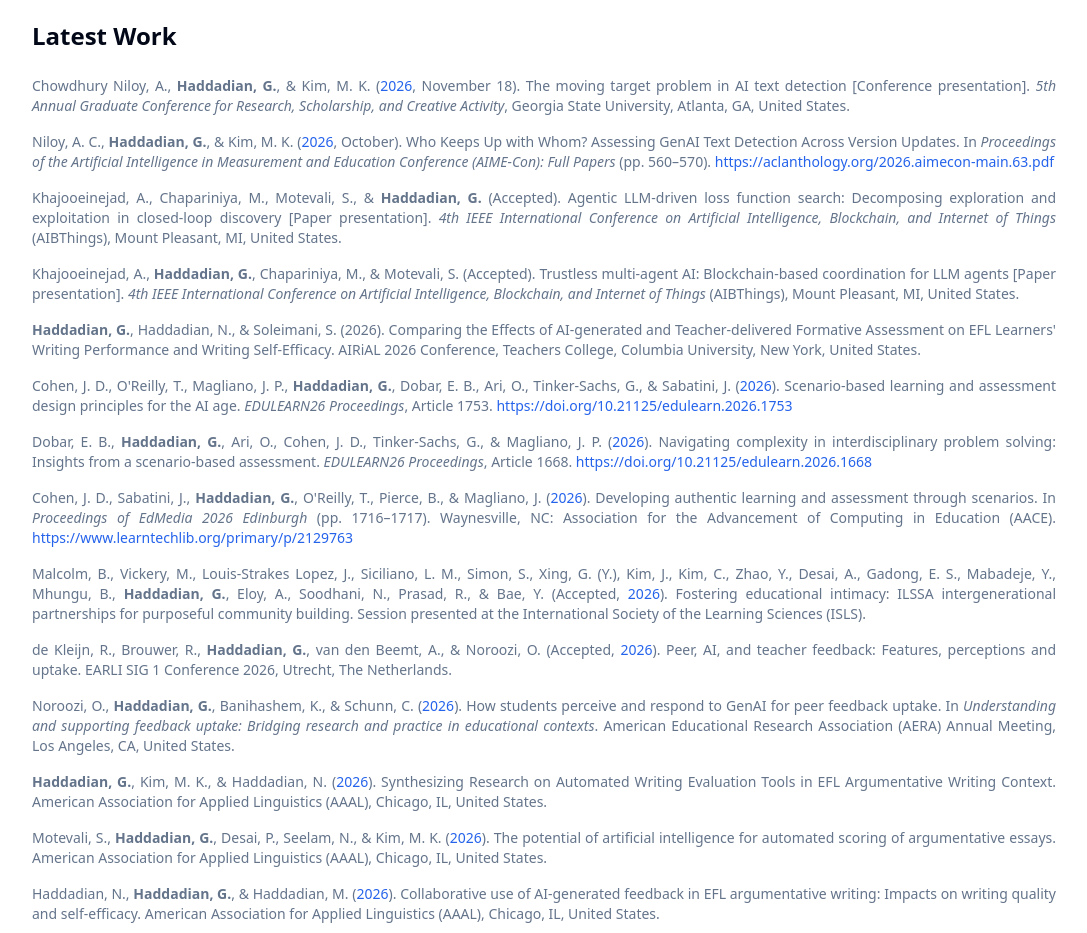
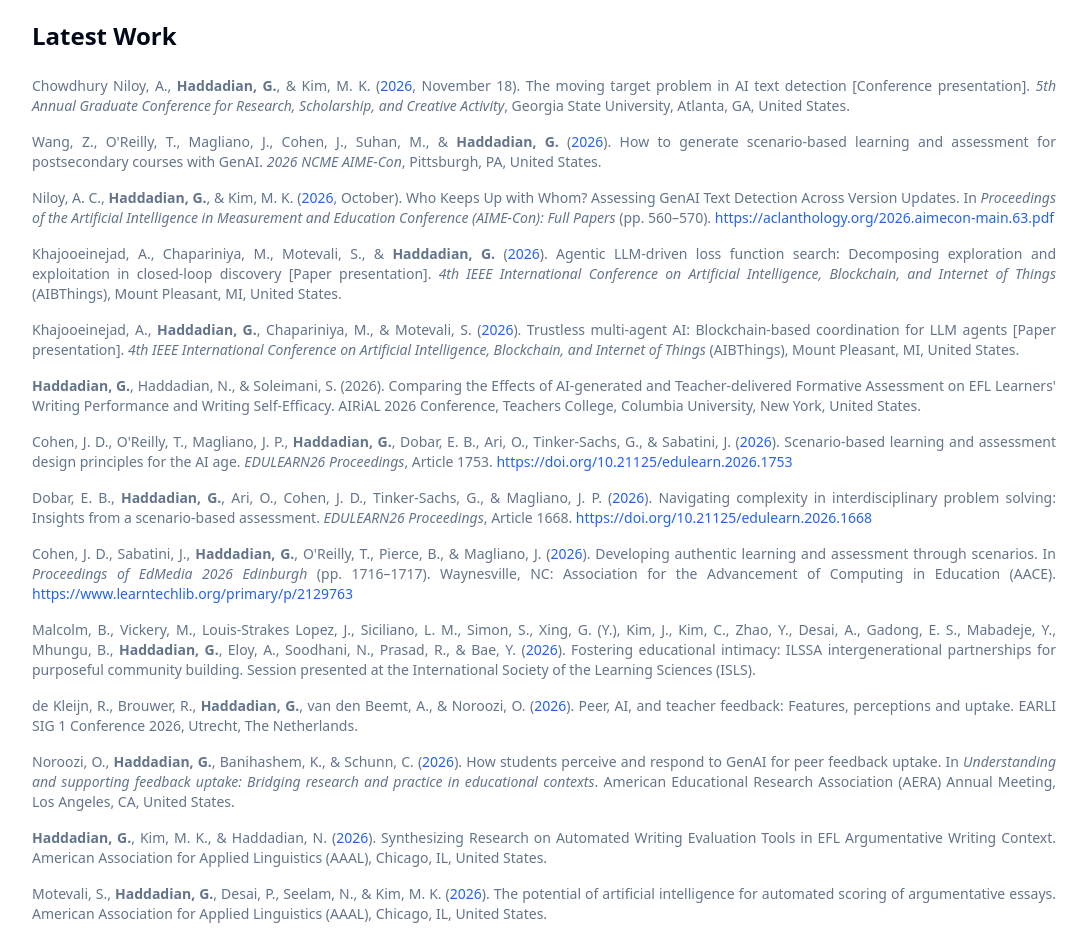
Before and after one commit to Golnoushhaddadian/golnoushhaddadian.github.io, a React (Vite) app: page / in a window 1280 px wide. Shown: the part 1420-2353 px from the top of the page, without its empty margins (96-1183 px from the left). Built offline with nearby package versions, Linux system fonts and the light colour scheme; no server answers.

Commit message:
Add NCME AIME-Con 2026 presentation; remove Accepted labels on Welcome page

```diff
--- a/src/pages/Welcome.tsx
+++ b/src/pages/Welcome.tsx
@@ -239,13 +239,16 @@
               Chowdhury Niloy, A., <strong>Haddadian, G.</strong>, & Kim, M. K. (<span className="text-blue-600 font-medium">2026</span>, November 18). The moving target problem in AI text detection [Conference presentation]. <em>5th Annual Graduate Conference for Research, Scholarship, and Creative Activity</em>, Georgia State University, Atlanta, GA, United States.
             </p>
             <p>
+              Wang, Z., O'Reilly, T., Magliano, J., Cohen, J., Suhan, M., & <strong>Haddadian, G.</strong> (<span className="text-blue-600 font-medium">2026</span>). How to generate scenario-based learning and assessment for postsecondary courses with GenAI. <em>2026 NCME AIME-Con</em>, Pittsburgh, PA, United States.
+            </p>
+            <p>
               Niloy, A. C., <strong>Haddadian, G.</strong>, & Kim, M. K. (<span className="text-blue-600 font-medium">2026</span>, October). Who Keeps Up with Whom? Assessing GenAI Text Detection Across Version Updates. In <em>Proceedings of the Artificial Intelligence in Measurement and Education Conference (AIME-Con): Full Papers</em> (pp. 560–570). <a href="https://aclanthology.org/2026.aimecon-main.63.pdf" target="_blank" rel="noopener noreferrer" className="text-blue-600 hover:underline">https://aclanthology.org/2026.aimecon-main.63.pdf</a>
             </p>
             <p>
-              Khajooeinejad, A., Chapariniya, M., Motevali, S., & <strong>Haddadian, G.</strong> (Accepted). Agentic LLM-driven loss function search: Decomposing exploration and exploitation in closed-loop discovery [Paper presentation]. <em>4th IEEE International Conference on Artificial Intelligence, Blockchain, and Internet of Things</em> (AIBThings), Mount Pleasant, MI, United States.
+              Khajooeinejad, A., Chapariniya, M., Motevali, S., & <strong>Haddadian, G.</strong> (<span className="text-blue-600 font-medium">2026</span>). Agentic LLM-driven loss function search: Decomposing exploration and exploitation in closed-loop discovery [Paper presentation]. <em>4th IEEE International Conference on Artificial Intelligence, Blockchain, and Internet of Things</em> (AIBThings), Mount Pleasant, MI, United States.
             </p>
             <p>
-              Khajooeinejad, A., <strong>Haddadian, G.</strong>, Chapariniya, M., & Motevali, S. (Accepted). Trustless multi-agent AI: Blockchain-based coordination for LLM agents [Paper presentation]. <em>4th IEEE International Conference on Artificial Intelligence, Blockchain, and Internet of Things</em> (AIBThings), Mount Pleasant, MI, United States.
+              Khajooeinejad, A., <strong>Haddadian, G.</strong>, Chapariniya, M., & Motevali, S. (<span className="text-blue-600 font-medium">2026</span>). Trustless multi-agent AI: Blockchain-based coordination for LLM agents [Paper presentation]. <em>4th IEEE International Conference on Artificial Intelligence, Blockchain, and Internet of Things</em> (AIBThings), Mount Pleasant, MI, United States.
             </p>
             <p>
               <strong>Haddadian, G.</strong>, Haddadian, N., & Soleimani, S. (2026). Comparing the Effects of AI-generated and Teacher-delivered Formative Assessment on EFL Learners' Writing Performance and Writing Self-Efficacy. AIRiAL 2026 Conference, Teachers College, Columbia University, New York, United States.
@@ -260,10 +263,10 @@
               Cohen, J. D., Sabatini, J., <strong>Haddadian, G.</strong>, O'Reilly, T., Pierce, B., & Magliano, J. (<span className="text-blue-600 font-medium">2026</span>). Developing authentic learning and assessment through scenarios. In <em>Proceedings of EdMedia 2026 Edinburgh</em> (pp. 1716–1717). Waynesville, NC: Association for the Advancement of Computing in Education (AACE). <a href="https://www.learntechlib.org/primary/p/2129763" target="_blank" rel="noopener noreferrer" className="text-blue-600 hover:underline">https://www.learntechlib.org/primary/p/2129763</a>
             </p>
             <p>
-              Malcolm, B., Vickery, M., Louis-Strakes Lopez, J., Siciliano, L. M., Simon, S., Xing, G. (Y.), Kim, J., Kim, C., Zhao, Y., Desai, A., Gadong, E. S., Mabadeje, Y., Mhungu, B., <strong>Haddadian, G.</strong>, Eloy, A., Soodhani, N., Prasad, R., & Bae, Y. (Accepted, <span className="text-blue-600 font-medium">2026</span>). Fostering educational intimacy: ILSSA intergenerational partnerships for purposeful community building. Session presented at the International Society of the Learning Sciences (ISLS).
+              Malcolm, B., Vickery, M., Louis-Strakes Lopez, J., Siciliano, L. M., Simon, S., Xing, G. (Y.), Kim, J., Kim, C., Zhao, Y., Desai, A., Gadong, E. S., Mabadeje, Y., Mhungu, B., <strong>Haddadian, G.</strong>, Eloy, A., Soodhani, N., Prasad, R., & Bae, Y. (<span className="text-blue-600 font-medium">2026</span>). Fostering educational intimacy: ILSSA intergenerational partnerships for purposeful community building. Session presented at the International Society of the Learning Sciences (ISLS).
             </p>
             <p>
-              de Kleijn, R., Brouwer, R., <strong>Haddadian, G.</strong>, van den Beemt, A., & Noroozi, O. (Accepted, <span className="text-blue-600 font-medium">2026</span>). Peer, AI, and teacher feedback: Features, perceptions and uptake. EARLI SIG 1 Conference 2026, Utrecht, The Netherlands.
+              de Kleijn, R., Brouwer, R., <strong>Haddadian, G.</strong>, van den Beemt, A., & Noroozi, O. (<span className="text-blue-600 font-medium">2026</span>). Peer, AI, and teacher feedback: Features, perceptions and uptake. EARLI SIG 1 Conference 2026, Utrecht, The Netherlands.
             </p>
             <p>
               Noroozi, O., <strong>Haddadian, G.</strong>, Banihashem, K., & Schunn, C. (<span className="text-blue-600 font-medium">2026</span>). How students perceive and respond to GenAI for peer feedback uptake. In <em>Understanding and supporting feedback uptake: Bridging research and practice in educational contexts</em>. American Educational Research Association (AERA) Annual Meeting, Los Angeles, CA, United States.
```
